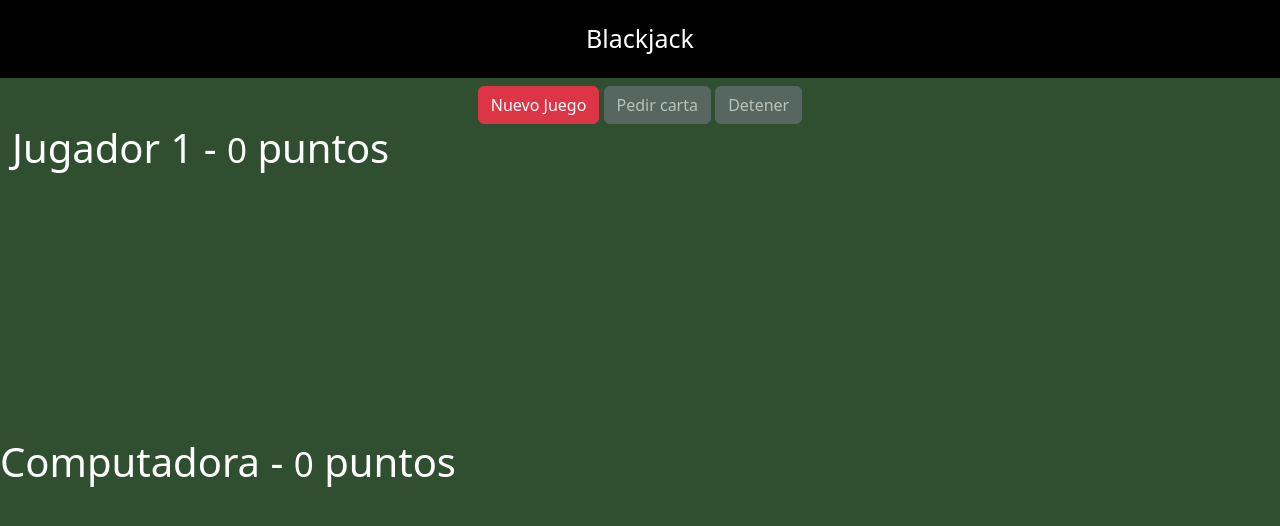
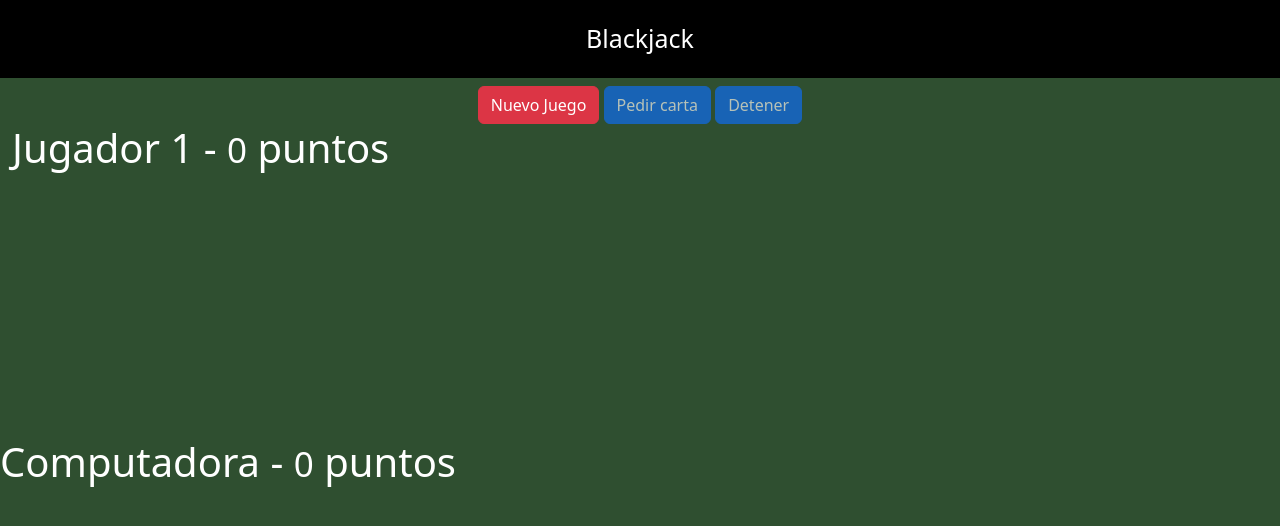
Before and after one commit to CarlaBl/js-vite-blackjack, a website built with Vite: page index.html in a window 1280 px wide. Built offline with nearby package versions, Linux system fonts and the light colour scheme.

Commit message:
button updated

```diff
--- a/index.html
+++ b/index.html
@@ -15,8 +15,8 @@
     <div class="row mt-2">
         <div class="col text-center">
             <button id="btnNuevo" class="btn btn-danger">Nuevo Juego</button>
-            <button id="btnPedir" disabled="disabled" class="btn btn-secondary">Pedir carta</button>
-            <button id="btnDetener" disabled="disabled" class="btn btn-secondary">Detener</button>
+            <button id="btnPedir" disabled="disabled" class="btn btn-primary">Pedir carta</button>
+            <button id="btnDetener" disabled="disabled" class="btn btn-primary">Detener</button>
         </div>
     </div>
     <div class="row container">
```
